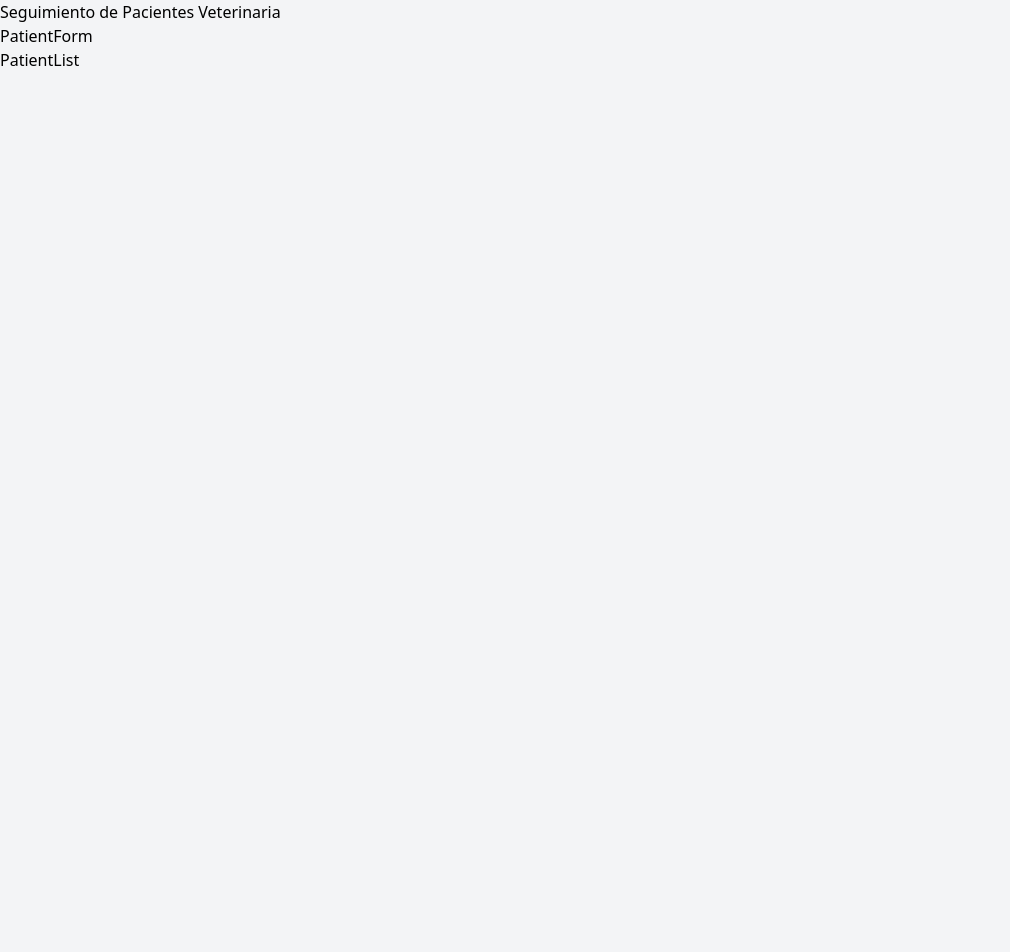
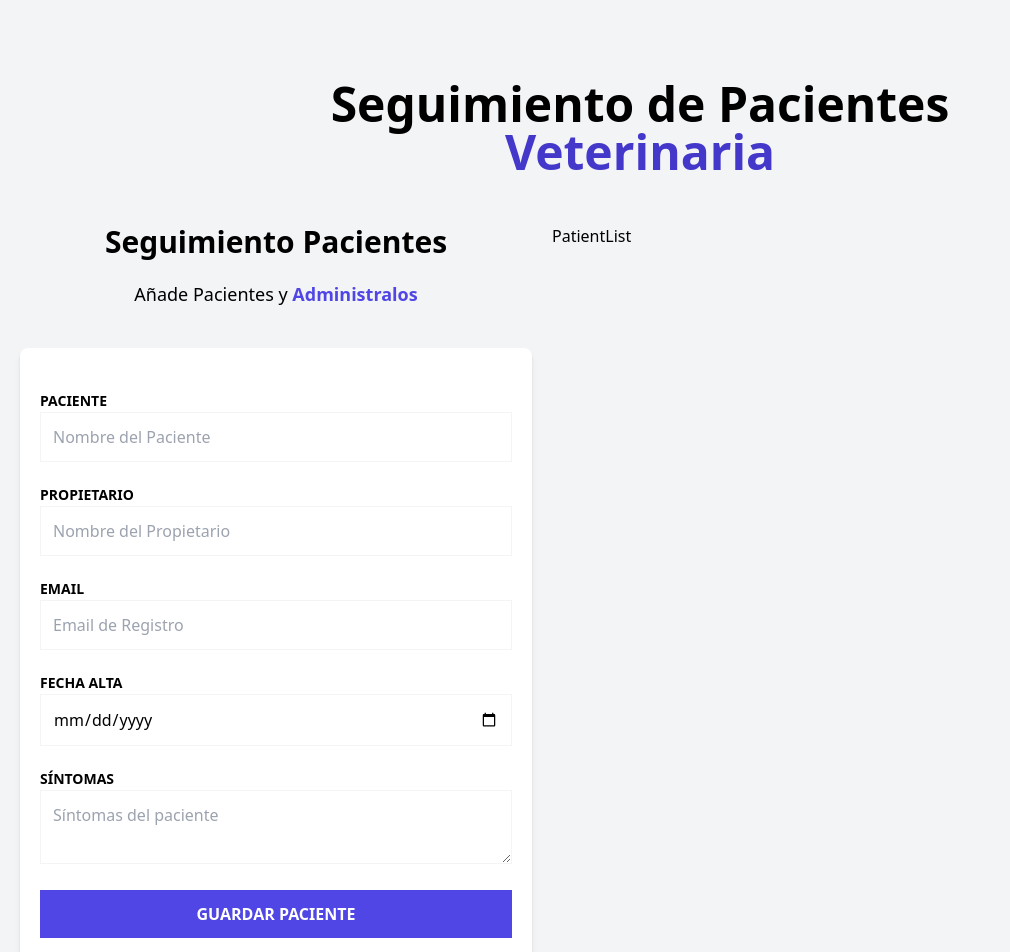
Before and after one commit to martapastorperez/pacientes-zustand, a React (Vite) app: page / in a window 1280 px wide. Shown: the top 952 px of the page, without its empty margins (0-1010 px from the left). Before the commit the page ends 800 px from the top, so only its background shows below. Built offline with nearby package versions, Linux system fonts and the light colour scheme.

Commit message:
feat: add form

```diff
--- a/src/components/PatientForm.tsx
+++ b/src/components/PatientForm.tsx
@@ -1,6 +1,83 @@
 
 export const PatientForm = () => {
-  return (
-    <div>PatientForm</div>
-  )
-}
+
+    return (
+      <div className="md:w-1/2 lg:w-2/5 mx-5">
+          <h2 className="font-black text-3xl text-center">Seguimiento Pacientes</h2>
+
+          <p className="text-lg mt-5 text-center mb-10">
+              Añade Pacientes y {''}
+              <span className="text-indigo-600 font-bold">Administralos</span>
+          </p>
+
+          <form
+              className="bg-white shadow-md rounded-lg py-10 px-5 mb-10"
+              noValidate
+          >
+                <div className="mb-5">
+                    <label htmlFor="name" className="text-sm uppercase font-bold">
+                        Paciente
+                    </label>
+                    <input
+                        id="name"
+                        className="w-full p-3  border border-gray-100"
+                        type="text"
+                        placeholder="Nombre del Paciente"
+                    />
+                </div>
+
+                <div className="mb-5">
+                  <label htmlFor="caretaker" className="text-sm uppercase font-bold">
+                      Propietario
+                  </label>
+                  <input
+                      id="caretaker"
+                      className="w-full p-3  border border-gray-100"
+                      type="text"
+                      placeholder="Nombre del Propietario"
+                  />
+                </div>
+
+              <div className="mb-5">
+                <label htmlFor="email" className="text-sm uppercase font-bold">
+                    Email
+                </label>
+                <input
+                    id="email"
+                    className="w-full p-3  border border-gray-100"
+                    type="email"
+                    placeholder="Email de Registro"
+                />
+              </div>
+
+              <div className="mb-5">
+                  <label htmlFor="date" className="text-sm uppercase font-bold">
+                      Fecha Alta
+                  </label>
+                  <input
+                      id="date"
+                      className="w-full p-3  border border-gray-100"
+                      type="date"
+                  />
+              </div>
+
+              <div className="mb-5">
+                  <label htmlFor="symptoms" className="text-sm uppercase font-bold">
+                  Síntomas
+                  </label>
+                  <textarea
+                      id="symptoms"
+                      className="w-full p-3  border border-gray-100"
+                      placeholder="Síntomas del paciente"
+                  ></textarea>
+              </div>
+
+              <input
+                  type="submit"
+                  className="bg-indigo-600 w-full p-3 text-white uppercase font-bold hover:bg-indigo-700 cursor-pointer transition-colors"
+                  value='Guardar Paciente'
+              />
+          </form>
+      </div>
+    )
+  }
--- a/tailwind.config.js
+++ b/tailwind.config.js
@@ -2,7 +2,7 @@
 export default {
   content: [
     "./index.html",
-    "./src/**/*.{js,ts,jsx,tsx"
+    "./src/**/*.{js,ts,jsx,tsx}"
   ],
   theme: {
     extend: {},
```
